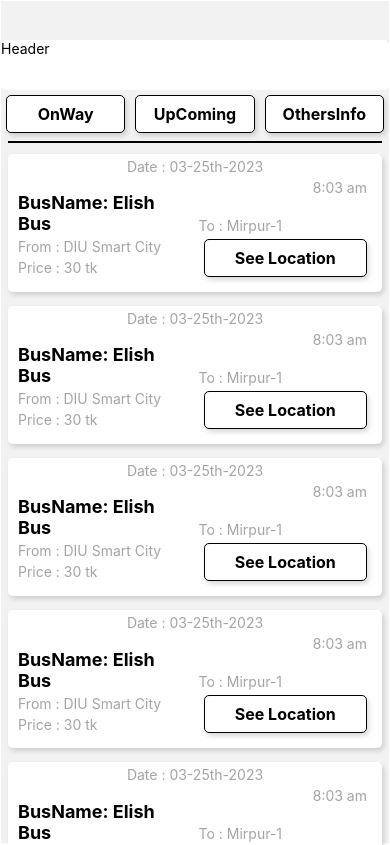
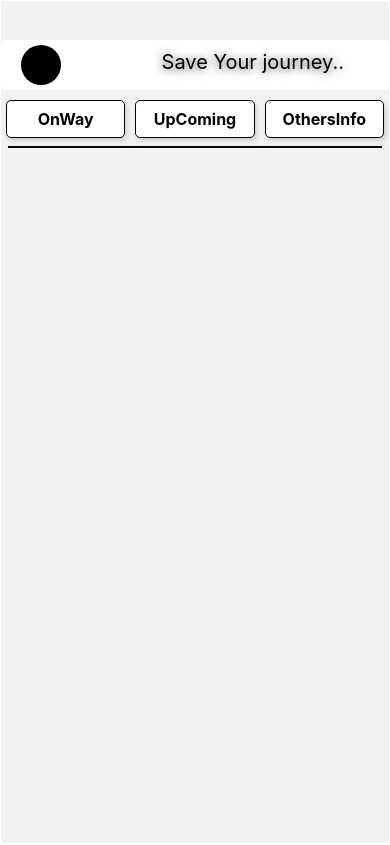
Before and after one commit to amandiu/Bus23, a React Native app: screen /Header in a window 390 px wide. Shown: the top 845 px of the page. Built offline with nearby package versions, Linux system fonts and the light colour scheme.

Commit message:
Merge branch 'master' of https://github.com/amandiu/Bus23

```diff
--- a/App.js
+++ b/App.js
@@ -5,6 +5,7 @@ import { NavigationContainer } from "@react-navigation/native";
 import { createNativeStackNavigator } from "@react-navigation/native-stack";
 import Homepage from "./Screen/Homepage";
 import Mappage from "./Screen/Mappage";
+import Header from "./Screen/Header";
 
 
 const Stack = createNativeStackNavigator();
@@ -29,8 +30,8 @@ const Navigation = () => {
           options={{
             headerShown: false,
           }}
-          name="Homepage"
-          component={Homepage}
+          name="Header"
+          component={Header}
         />
       </Stack.Navigator>
     </NavigationContainer>
--- a/Screen/Header.js
+++ b/Screen/Header.js
@@ -1,11 +1,28 @@
 import { View, Text, StyleSheet } from "react-native";
 import React from "react";
+import Button from "../Component/Button";
 
 const Header = () => {
   return (
     <View style={styles.headerbox}>
-      <Text>Header</Text>
+      <View style={styles.itembox}>
+        <View>
+          <View style={styles.logo}>
+          <Text>Logo</Text>
+          </View>
+        </View>
+        <View>
+          <Text style={styles.text}>Save Your journey..</Text>
+        </View>
+      </View>
+      <View style={styles.buttonBox}>
+        <Button title="OnWay" />
+        <Button title="UpComing" />
+        <Button title="OthersInfo" />
+      </View>
+      <View style={styles.buttonBar}></View>
     </View>
+
   );
 };
 
@@ -17,6 +34,40 @@ const styles = StyleSheet.create({
     height: 50,
     backgroundColor:'white',
     borderRadius:5,
+  },
+  itembox:{
+    flexDirection:'row',
+    justifyContent:'space-between',
+    margin:10
+  },
+  text:{
+    fontSize:20,
+    marginRight:35,
+    textShadowColor: 'rgba(0, 0, 0, 0.75)',
+    textShadowOffset: {width: -1, height: 1},
+    textShadowRadius: 10
 
   },
+  logo:{
+    height:40,
+    width:40,
+    marginTop:-5,
+    marginLeft:10,
+    borderRadius:20,
+    borderColor:'black',
+   justifyContent:'center',
+   alignItems:'center',
+   backgroundColor:'black'
+  },
+  buttonBox: {
+    flexDirection: "row",
+  },
+  buttonBar: {
+    height: 2,
+    backgroundColor: "black",
+    marginTop: 3,
+    marginRight: 7,
+    marginLeft: 7,
+  },
+
 });
```
Also changed, not shown: assets/bus.png (added).
